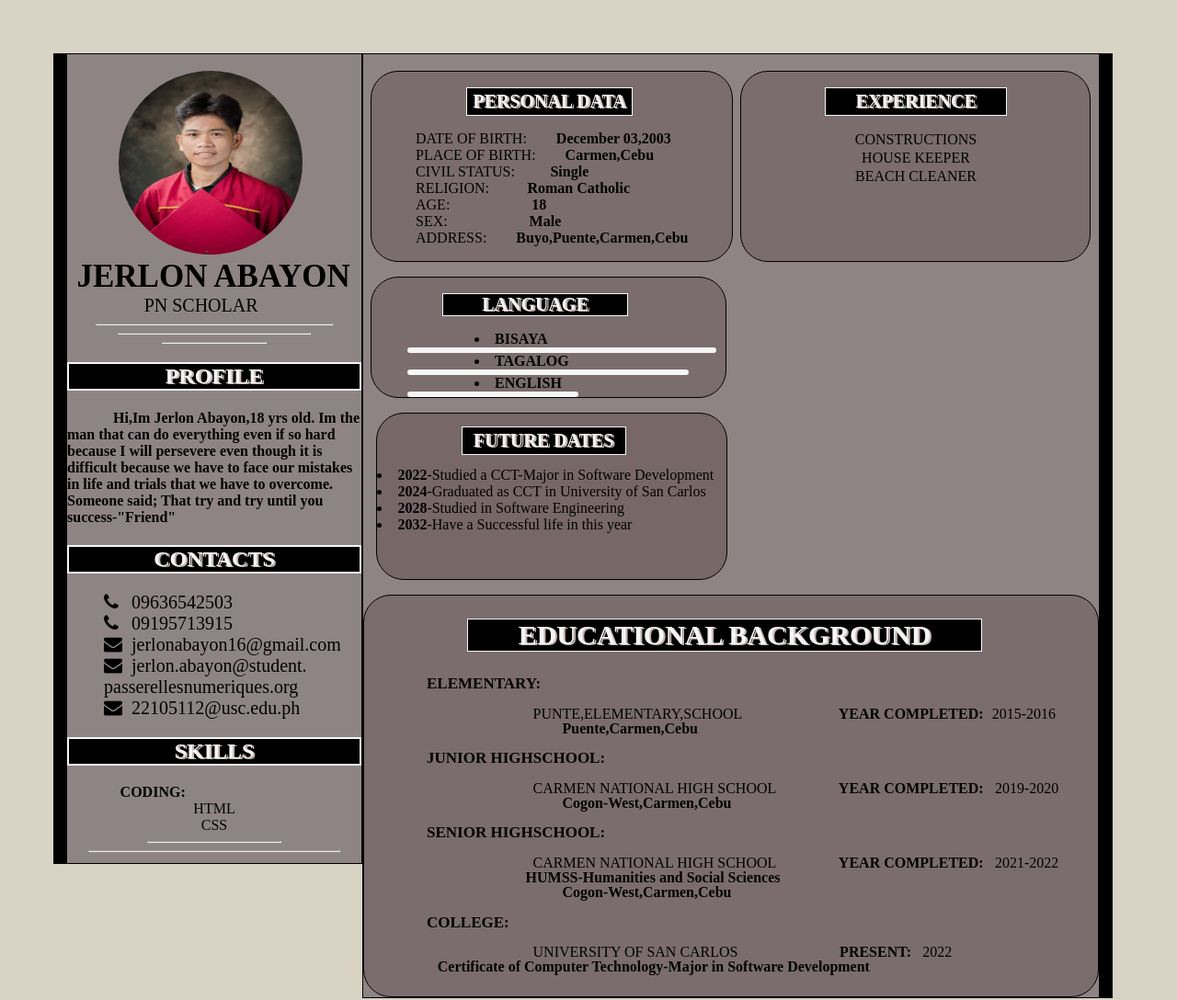
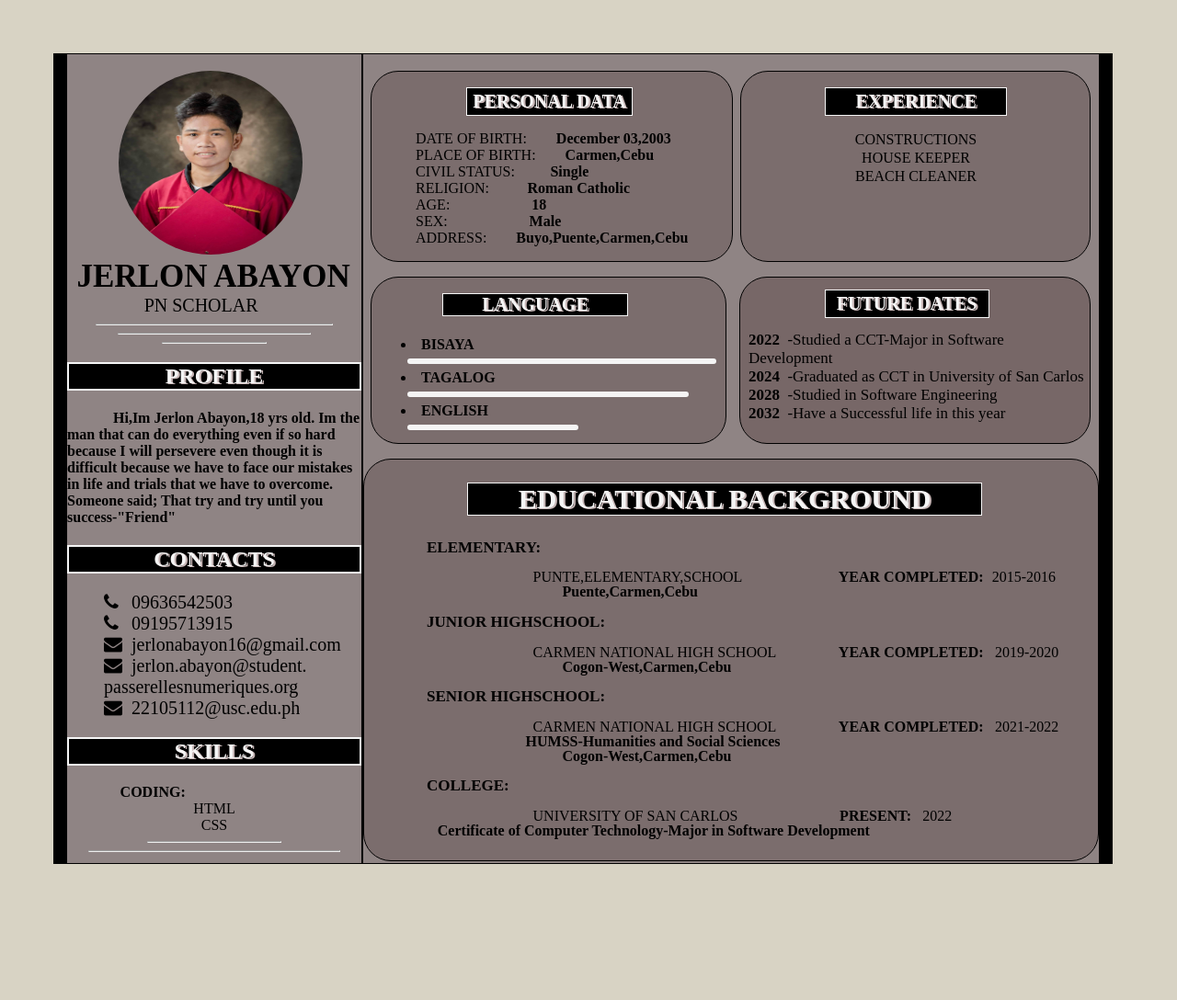
Before and after one commit to jerlon03/jerlon03.github.io, a plain HTML site: page index.html in a window 1280 px wide. Shown: the whole page at 92% size. After the commit the page ends 990 px from the top, so only its background shows below. Drawn offline with Linux system fonts and the light colour scheme; files whose address does not match are found by name.

Commit message:
updated the resume.css

```diff
--- a/resume.css
+++ b/resume.css
@@ -26,7 +26,8 @@ body{
     list-style:none;
 }
 .language li{
-    margin-left: 7em;
+    margin-left: 2em;
+    line-height: 30px;
 }
 .contacts li{
     list-style:none;
@@ -73,3 +74,14 @@ body{
     text-align: center;
     list-style: none;
 }
+.container4{
+    display: inline-flex;
+}
+.future li{
+    list-style:none;
+    margin-left: 0.5em;
+    font-size: 17px;
+}
+.future span{
+    margin-left: 0.5em;
+}
```
